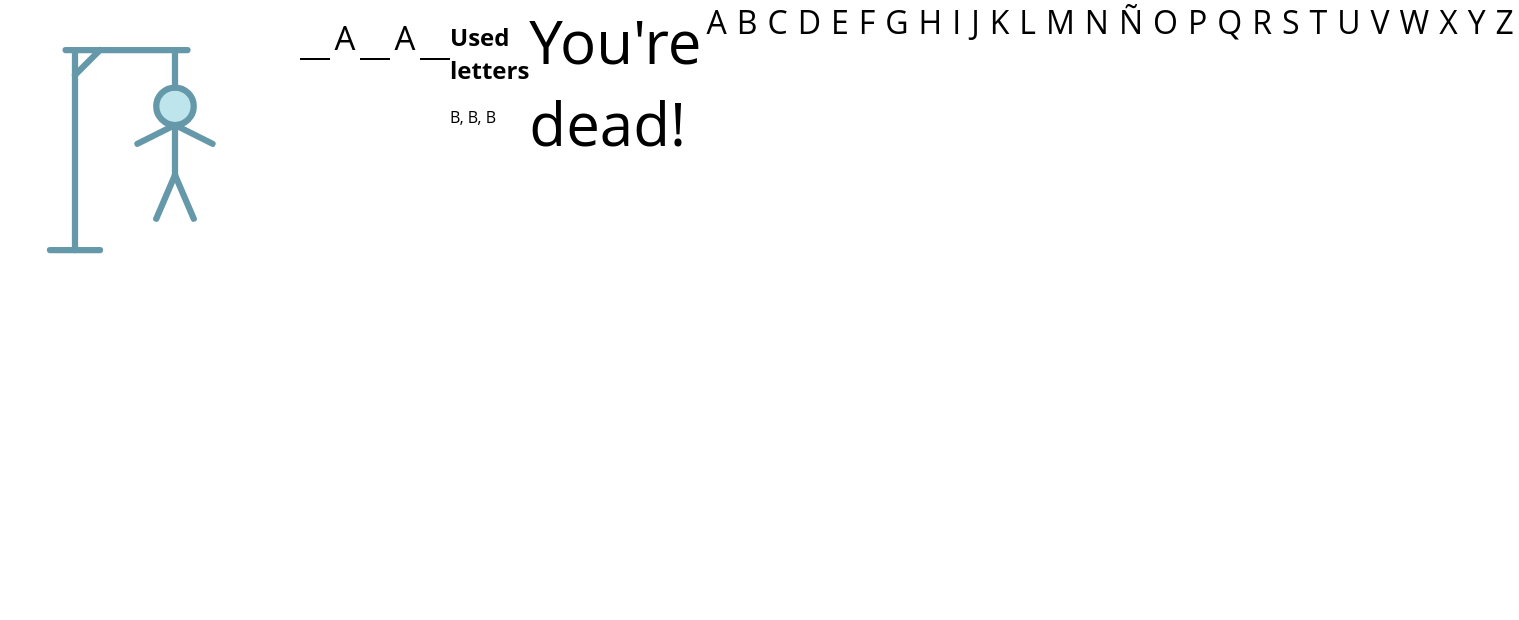
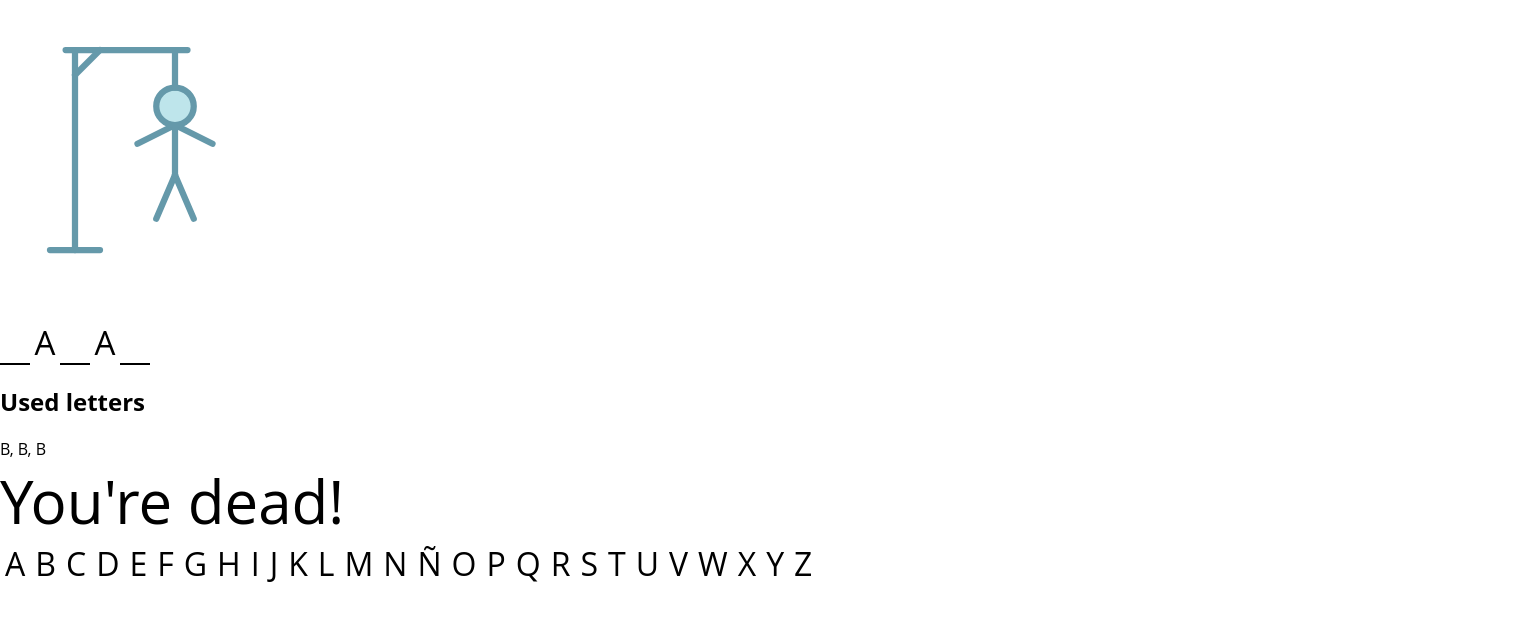
Before and after one commit to pauIbanez/w4ch2-berenguer-pauI, a React (Create React App) app: page / in a window 1280 px wide. Shown: the top 620 px of the page, 1519 px wide, since content can reach past the window. Built offline with nearby package versions, Linux system fonts and the light colour scheme.

Commit message:
Correctly encapsulated base JSX

```diff
--- a/src/App.js
+++ b/src/App.js
@@ -3,7 +3,7 @@
 
 function App() {
   return (
-    <div className="container">
+    <>
       <div class="hangman-container">
         <svg class="hangman" viewBox="0 0 96 96" width="300" height="300">
           <line class="stage11" x1="62" y1="70" x2="56" y2="56"></line>
@@ -118,7 +118,7 @@
           <a href="z">Z</a>
         </li>
       </ul>
-    </div>
+    </>
   );
 }
 
```
Also changed, not shown: public/index.html (+0 -10 lines).
